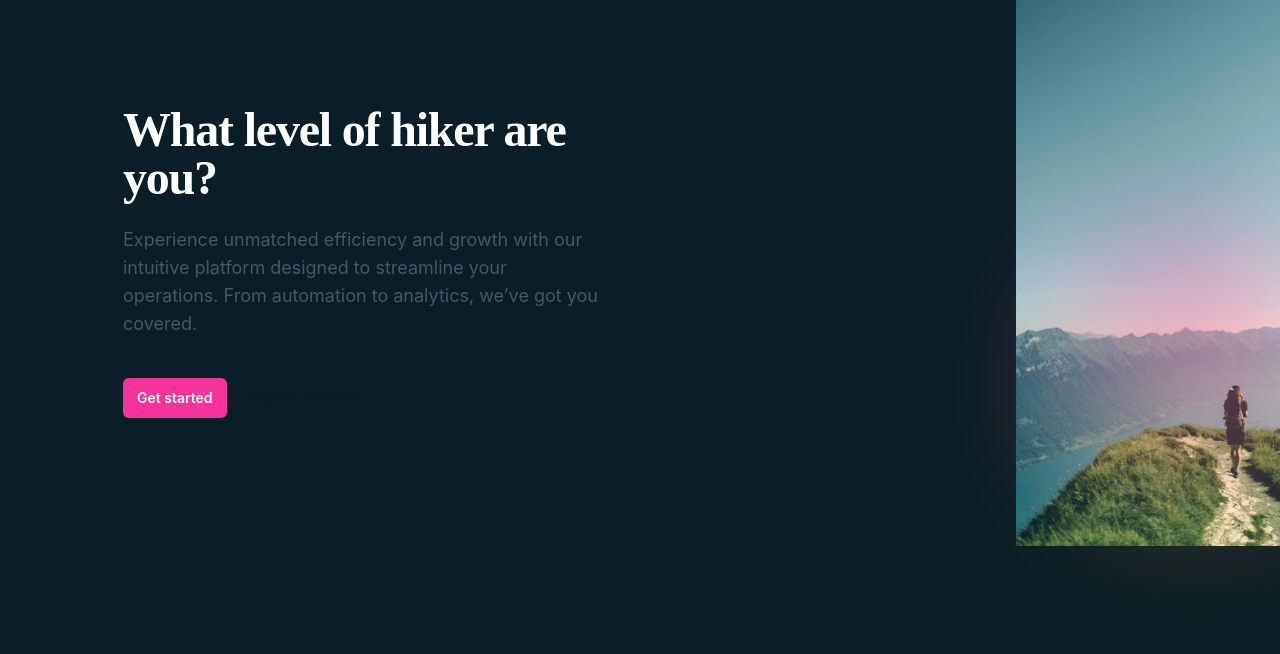
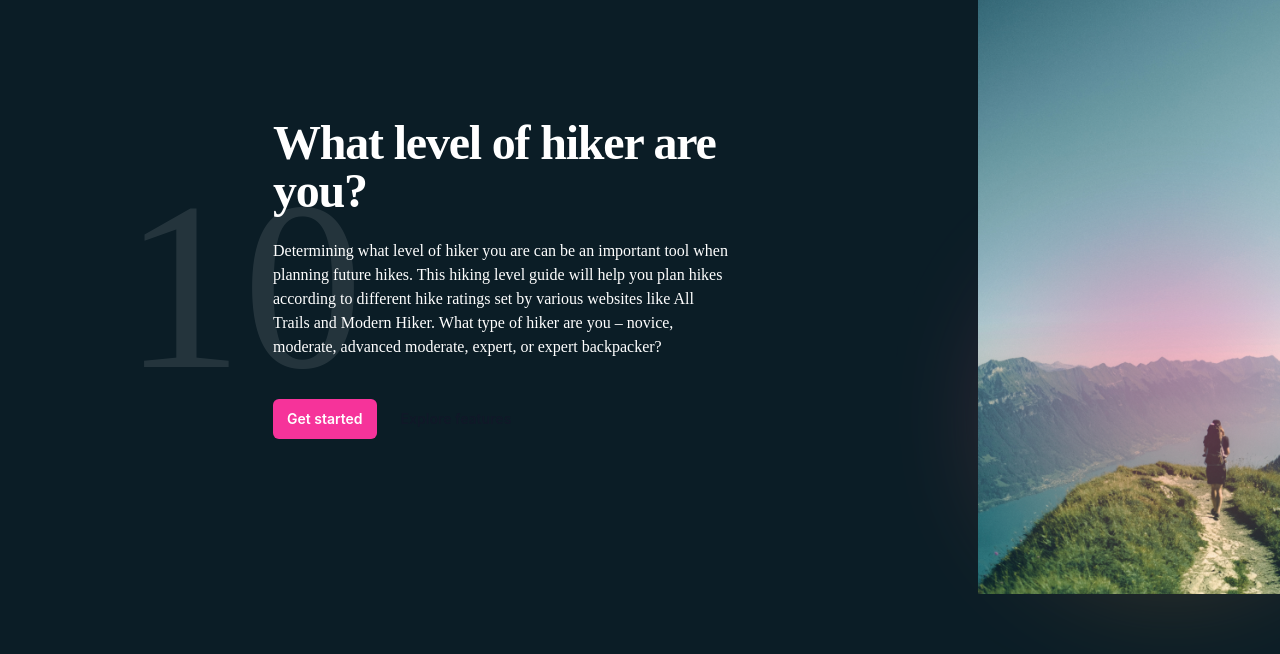
Before and after one commit to Ng3sha/mntn-website, a website: page index.html in a window 1280 px wide. Shown: the part 2888-3542 px from the top of the page. Drawn offline with Linux system fonts and the light colour scheme.

Commit message:
my best for now

```diff
--- a/index.html
+++ b/index.html
@@ -93,11 +93,12 @@
                 </div>
                 <div class="mx-auto max-w-7xl px-6 lg:px-8">
                     <div class="md:flex">
-                    <div class="py-24 md:w-2/3 md:py-32 md:pr-16 lg:w-1/2 lg:pr-24 xl:pr-32">
+                    <div class="py-24 md:w-2/3 md:py-32 md:pr-16 lg:w-1/2 lg:pr-24 xl:pr-32 relative flex ">
+                        <p class="text-white opacity-10 text-[240px] font-Gilroy relative">10</p>
+                       <div class="absolute top-35.25 left-37.5">
                              <h2 class="text-4xl font-semibold tracking-tight text-white font-Chronicle-Display sm:text-5xl">What level of  hiker are you?</h2>
-                        <p class="mt-6 text-lg text-gray-600">
-                        Experience unmatched efficiency and growth with our intuitive platform designed to streamline your operations.
-                        From automation to analytics, we’ve got you covered.
+                            <p class="mt-6 text-base text-[#FFFFFF] font-Gilroy">
+                                Determining what level of hiker you are can be an important tool when planning future hikes. This hiking level guide will help you plan hikes according to different hike ratings set by various websites like All Trails and Modern Hiker. What type of hiker are you – novice, moderate, advanced moderate, expert, or expert backpacker?
                             </p>
                             <div class="mt-10 flex items-center justify-start gap-x-6">
                                 <a
@@ -112,6 +113,7 @@
                     </div>
                 </div>
             </div>
+       </div>
     </section>
 </body>
 </html>
```
Also changed, not shown: output.css. Lines whose indentation alone changed are shown as unchanged.
